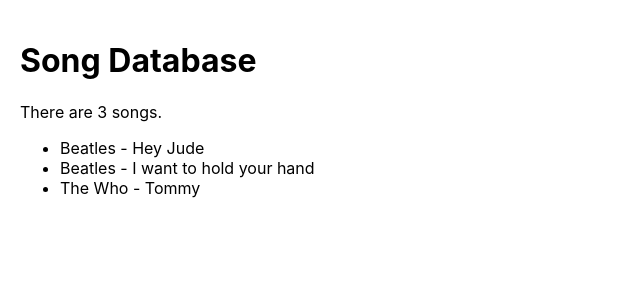
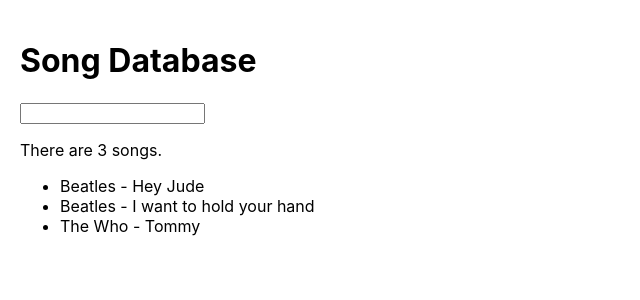
Before and after one commit to Pierluigi10/songdatabase, a React (Create React App) app: page / in a window 1280 px wide. Shown: the top 300 px of the page, without its empty margins (0-640 px from the left). Built offline with nearby package versions, Linux system fonts and the light colour scheme.

Commit message:
send data to searchSongs function

```diff
--- a/src/App.js
+++ b/src/App.js
@@ -2,9 +2,15 @@
 import songs from "./data/songs.json";
 
 function App() {
+  const searchSongs = (searchText) =>{
+    console.log(searchText);
+  }
   return (
     <div className="App">
       <h1>Song Database</h1>
+      <div>
+        <input type="text" onChange={((e) => searchSongs(e.target.value))}/>
+      </div>
       <p>There are {songs.length} songs.</p>
       <ul>
         {songs.map((song) => {
```
